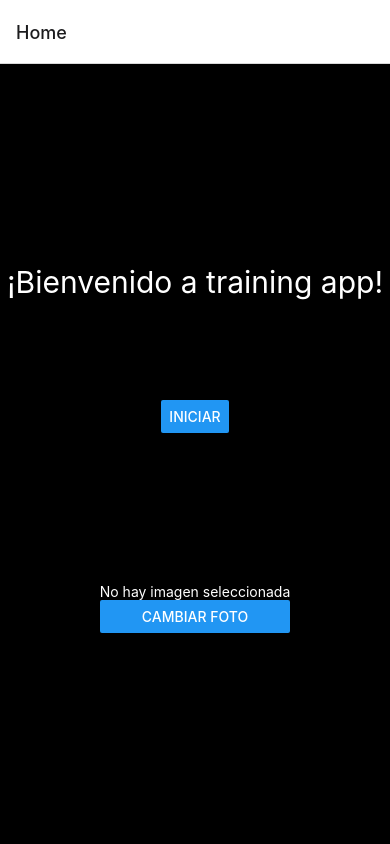
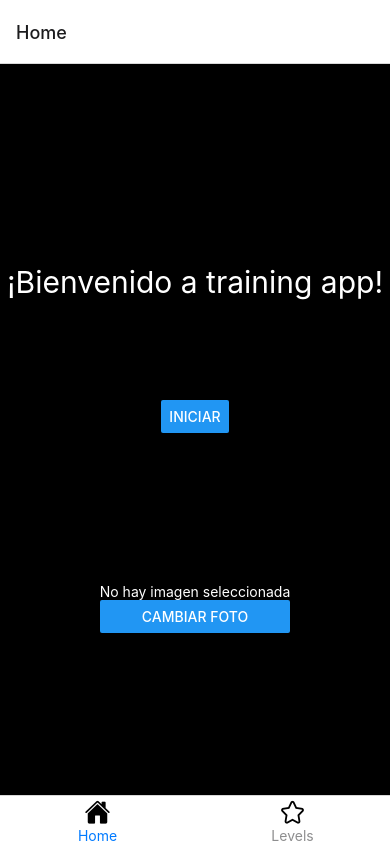
Before and after one commit to Yurakoski/training-app, a React Native app: screen / in a window 390 px wide. Built offline with nearby package versions, Linux system fonts and the light colour scheme.

Commit message:
TabsNavigator

```diff
--- a/package.json
+++ b/package.json
@@ -8,6 +8,7 @@
     "web": "expo start --web"
   },
   "dependencies": {
+    "@react-navigation/bottom-tabs": "^6.5.7",
     "@react-navigation/native": "^6.1.4",
     "@react-navigation/native-stack": "^6.9.10",
     "@react-navigation/stack": "^6.3.13",
--- /dev/null
+++ b/src/navigation/home.jsx
@@ -0,0 +1,19 @@
+import { createNativeStackNavigator } from "@react-navigation/native-stack";
+import { Home } from "../screens";
+
+const Stack = createNativeStackNavigator();
+
+const HomeNavigator = () => {
+    return(
+        <Stack.Navigator
+            initialRouteName="Home"
+            screenOptions={{}}
+            >
+            <Stack.Screen
+                name="Home"
+                component={Home} />
+        </Stack.Navigator>
+    )
+}
+
+export default HomeNavigator;
--- a/src/navigation/index.jsx
+++ b/src/navigation/index.jsx
@@ -1,11 +1,12 @@
 import React from "react";
 import TrainingNavigator from "./training";
+import TabsNavigator from "./tabs";
 import { NavigationContainer } from '@react-navigation/native';
 
 const AppNavigator = ()=>{
     return(
         <NavigationContainer>
-            <TrainingNavigator/>
+            <TabsNavigator />
         </NavigationContainer>
     )
 }
--- /dev/null
+++ b/src/navigation/levels.jsx
@@ -0,0 +1,22 @@
+import { createNativeStackNavigator } from "@react-navigation/native-stack";
+import { Level } from "../screens";
+import TrainingNavigator from "./training";
+
+const Stack = createNativeStackNavigator();
+
+const LevelNavigator = () => {
+    return(
+        <TrainingNavigator>
+            <Stack.Navigator
+                initialRouteName="Level"
+                screenOptions={{}}
+            >
+                <Stack.Screen
+                    name="Level"
+                    component={Level} />
+            </Stack.Navigator>
+        </TrainingNavigator>
+    )
+}
+
+export default LevelNavigator;
--- /dev/null
+++ b/src/navigation/tabs.jsx
@@ -0,0 +1,51 @@
+import { BottomTabBarHeightContext, createBottomTabNavigator } from "@react-navigation/bottom-tabs";
+import HomeNavigator from "./home";
+import LevelNavigator from "./levels";
+import Ionicons from "@expo/vector-icons/Ionicons";
+import { AntDesign } from '@expo/vector-icons';
+
+const BottomTab = createBottomTabNavigator();
+
+const Tabs = ()=>{
+    return(
+        <BottomTab.Navigator
+            initialRouteName="HomeTab"
+            screenOptions={{
+                headerShown: false,
+                tabBarLabelStyle: {
+                    fontSize: 14,
+                },
+            }}
+            >
+            <BottomTab.Screen
+                name="HomeTab"
+                component={HomeNavigator}
+                options={{
+                    title: "Home",
+                    tabBarIcon: ({ focused }) => (
+                        <Ionicons
+                            name={focused ? 'home' : 'home-outline'}
+                            size= {26}
+                            />
+                    )
+                }}
+            />
+            <BottomTab.Screen
+                name="LevelTab"
+                component={LevelNavigator}
+                options={{
+                    title: "Levels",
+                    tabBarIcon: ({ focused }) => (
+                        <AntDesign
+                            name={focused ? 'star' : 'staro'}
+                            size= {26}
+                            />
+                    )
+                }}
+            />
+        </BottomTab.Navigator>
+
+    )
+}
+
+export default Tabs;
```
Also changed, not shown: 2 other files (tests, documents, lock files or other folders).
